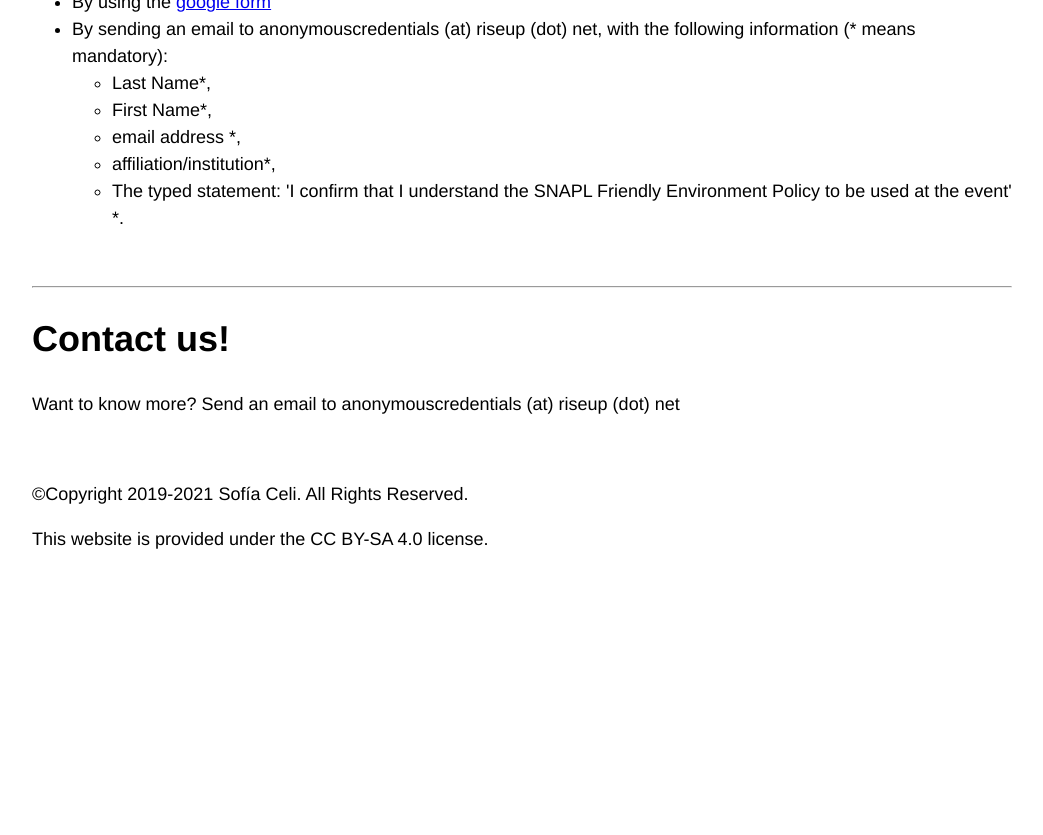
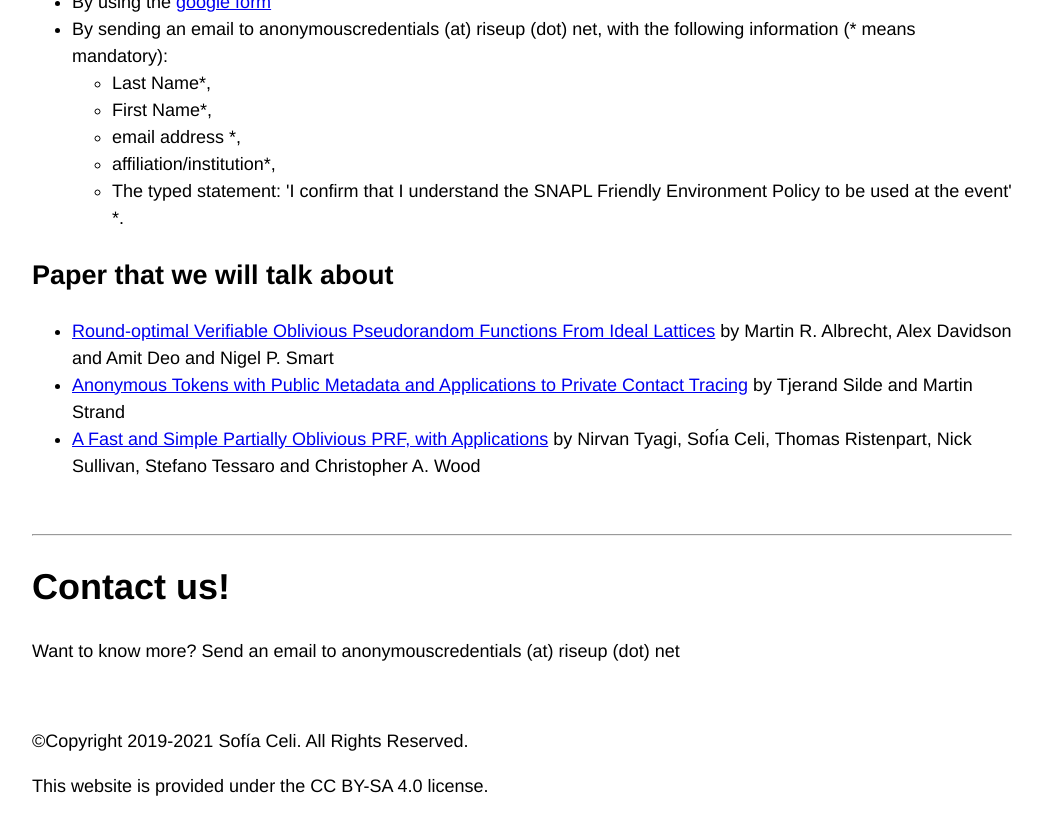
Before and after one commit to claucece/Anonymous-Credentials-Meeting, a Jekyll site: the page built from index.html, in a window 1280 px wide and 900 px high, scrolled down 2189 px. Shown: the top 835 px of the window, without its empty margins (118-1161 px from the left). Built offline with Jekyll 4.4.1, drawn with Linux system fonts in a browser that asks for light colours; before the commit the page ends 2892 px from its top, so only the background shows below that.

Commit message:
Add papers

```diff
--- a/index.html
+++ b/index.html
@@ -78,7 +78,13 @@ layout: default
         <li>affiliation/institution*,</li>
         <li>The typed statement: 'I confirm that I understand the SNAPL Friendly Environment Policy to be used at the event' *.</li>
         </ul>
-				</ul>
+		</ul>
+        <h2 id="registration">Paper that we will talk about</h2>
+        <ul>
+				  <li><a href="https://eprint.iacr.org/2019/1271">Round-optimal Verifiable Oblivious Pseudorandom Functions From Ideal Lattices</a> by Martin R. Albrecht, Alex Davidson and Amit Deo and Nigel P. Smart</li>
+				  <li><a href="https://eprint.iacr.org/2021/203">Anonymous Tokens with Public Metadata and Applications to Private Contact Tracing</a> by Tjerand Silde and Martin Strand</li>
+				  <li><a href="https://eprint.iacr.org/2021/864">A Fast and Simple Partially Oblivious PRF, with Applications</a> by Nirvan Tyagi, Sofı́a Celi, Thomas Ristenpart, Nick Sullivan, Stefano Tessaro and Christopher A. Wood</li>
+        </ul>
 			</div>
 		<br>
     <hr>
```
